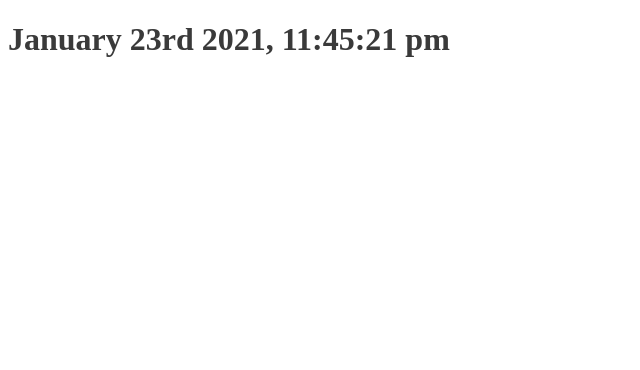
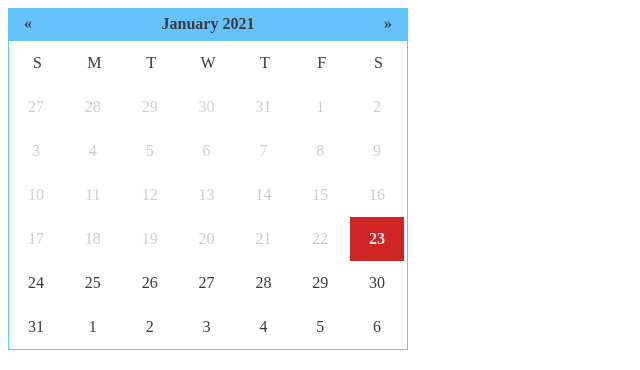
Before and after one commit to jonathanx111/Frontend-toDoApp, a React (Create React App) app: page / in a window 1280 px wide. Shown: the top 370 px of the page, without its empty margins (0-640 px from the left). Built offline with nearby package versions, Linux system fonts and the light colour scheme.

Commit message:
finished small calendar with moment.js

```diff
--- a/package.json
+++ b/package.json
@@ -7,6 +7,7 @@
     "@testing-library/react": "^11.1.0",
     "@testing-library/user-event": "^12.1.10",
     "moment": "^2.29.1",
+    "nanoid": "^3.1.20",
     "react": "^17.0.1",
     "react-dom": "^17.0.1",
     "react-router-dom": "^5.2.0",
--- a/src/app/App.jsx
+++ b/src/app/App.jsx
@@ -1,6 +1,6 @@
 import './app.css';
 import { Route, Switch } from "react-router-dom"
-import NavBar from './calendar/NavBar';
+// import NavBar from './calendar/NavBar';
 import Calendar from './calendar/Calendar'
 import NewTaskForm from './calendar/NewTaskForm'
 import Login from './calendar/Login'
--- a/src/app/calendar/Calendar.jsx
+++ b/src/app/calendar/Calendar.jsx
@@ -1,12 +1,46 @@
-import moment from "moment"
-import "./calendar.css"
+import { useState, useEffect } from "react";
+import { nanoid } from "nanoid";
+import moment from "moment";
+import "./calendar.css";
+import buildCalendar from "./build";
+import dayStyles from "./styles";
+import CalendarHeader from "./header";
 function Calendar() {
-    return (
-        <div>
-            <h1>{moment().format('MMMM Do YYYY, h:mm:ss a')}</h1>
+  const [calendar, setCalendar] = useState([]);
+  const [value, setValue] = useState(moment());
+  // const test = moment()
+  // -We are cloning moment because moments are mutable(able to be changed).
+  // -cloned version of moments are not equal to the original moment
+  // -moments objects can't be returned in jsx, but if we
+  // call the Moment.js function .format on a moment object, we can
+  // turn it into a string. Strings can be returned insie JSX
+
+  useEffect(() => {
+    console.log("within");
+    setCalendar(buildCalendar(value));
+  }, [value]);
+
+  return (
+    <div className="calendar">
+      <CalendarHeader value={value} setValue={setValue} />
+      <div className="body">
+        <div className="day-names">
+          {["s", "m", "t", "w", "t", "f", "s"].map((d) => {
+            return <div key={nanoid()} className="week">{d}</div>;
+          })}
         </div>
-    )
+        {calendar.map((week) => (
+          <div key={nanoid()}>
+            {week.map((day) => (
+              <div key={nanoid()} className="day" onClick={() => setValue(day)}>
+                <div className={dayStyles(day, value)}>{day.format("D")}</div>
+              </div>
+            ))}
+          </div>
+        ))}
+      </div>
+    </div>
+  );
 }
 
-
-export default Calendar
+export default Calendar;
--- /dev/null
+++ b/src/app/calendar/build.js
@@ -0,0 +1,17 @@
+export default function buildCalendar(value) {
+
+    const startDay = value.clone().startOf("month").startOf("week")
+    const endDay = value.clone().endOf("month").endOf("week")
+    const day = startDay.clone().subtract(1, "day")
+    const calendar = []
+
+    while (day.isBefore(endDay, "day")) {
+        calendar.push(
+            Array(7)
+            .fill(0)
+            .map(() => day.add(1, "day").clone())
+        )
+    }
+
+    return calendar
+}
--- /dev/null
+++ b/src/app/calendar/header.jsx
@@ -0,0 +1,31 @@
+export default function CalendarHeader({ value, setValue }) {
+  function currentMonthName() {
+    return value.format("MMMM");
+  }
+
+  function currentYearName() {
+    return value.format("YYYY");
+  }
+
+  function prevMonth() {
+    return value.clone().subtract(1, "month");
+  }
+
+  function nextMonth() {
+    return value.clone().add(1, "month");
+  }
+
+  return (
+    <div className="header">
+      <div className="previous" onClick={() => setValue(prevMonth())}>
+        {String.fromCharCode(171)}
+      </div>
+      <div className="current">
+        {currentMonthName()} {currentYearName()}
+      </div>
+      <div className="next" onClick={() => setValue(nextMonth())}>
+        {String.fromCharCode(187)}
+      </div>
+    </div>
+  );
+}
--- /dev/null
+++ b/src/app/calendar/styles.js
@@ -0,0 +1,20 @@
+function isSelected(day, value) {
+  return value.isSame(day, "day");
+}
+
+function beforeToday(day) {
+  return day.isBefore(new Date(), "day");
+}
+
+function isToday(day) {
+  return day.isSame(new Date(), "day");
+}
+
+function dayStyles(day, value) {
+  if (beforeToday(day)) return "before";
+  if (isSelected(day, value)) return "selected";
+  if (isToday(day)) return "today";
+  return "";
+}
+
+export default dayStyles
```
Also changed, not shown: 1 other file (tests, documents, lock files or other folders).
